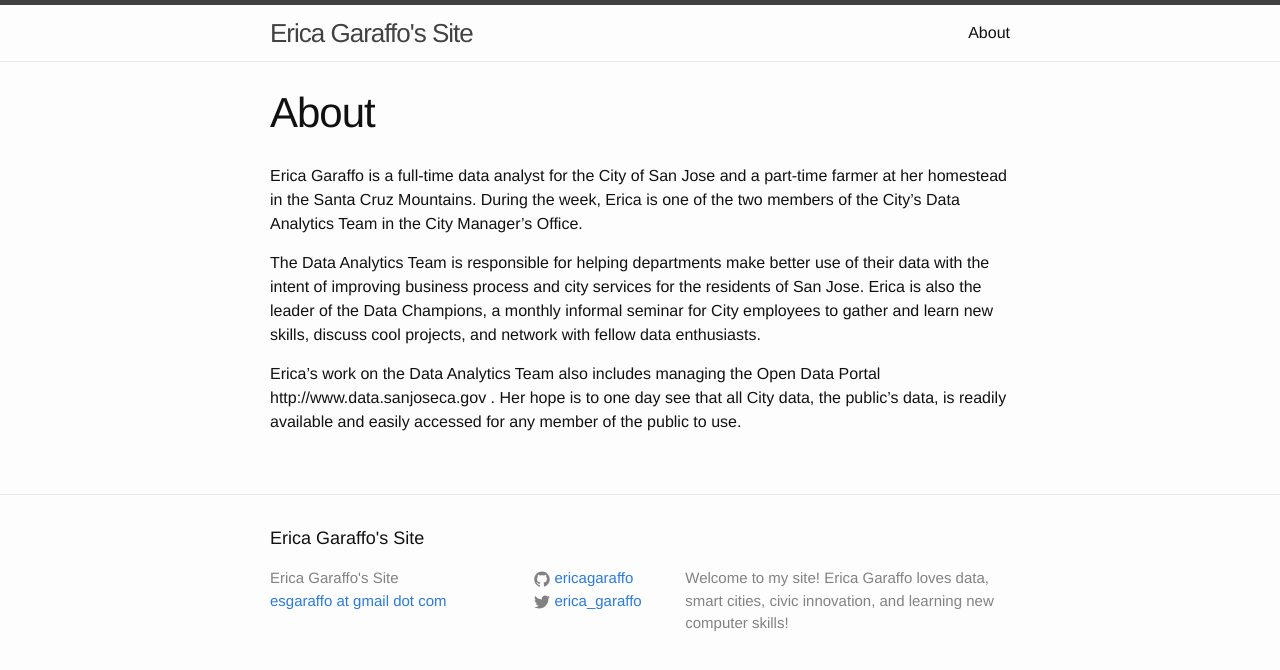
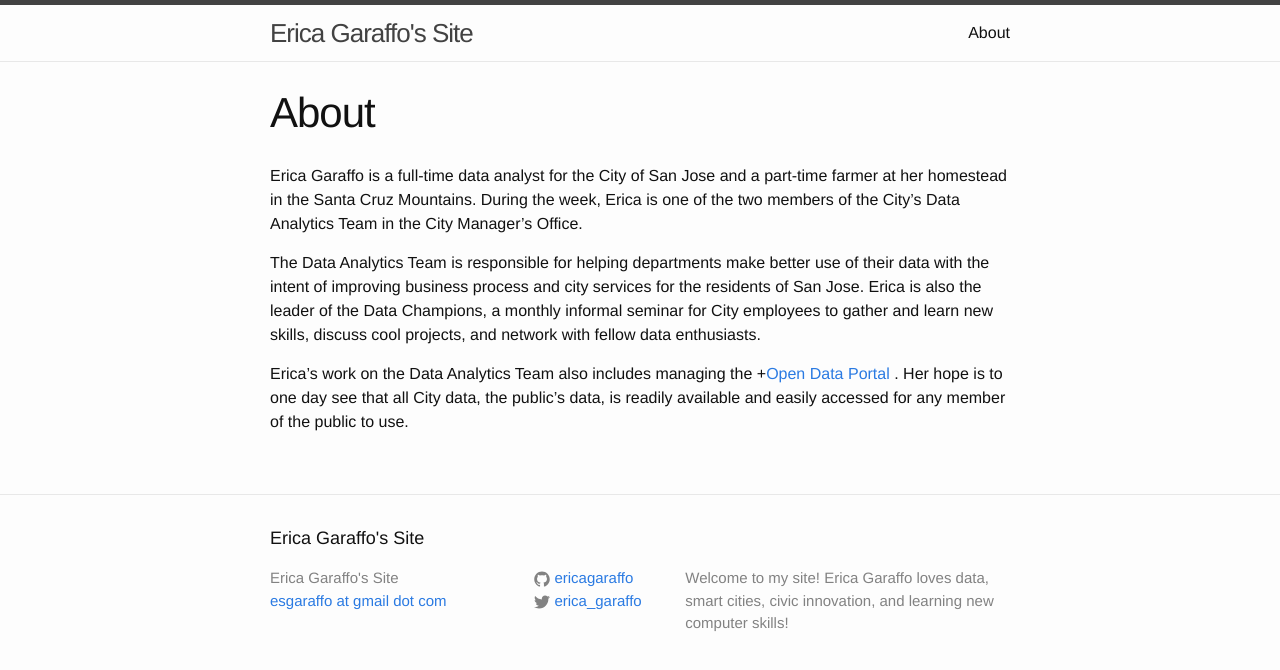
Before and after one commit to ericagaraffo/ericagaraffo.github.io, a Jekyll site: the page built from about.md, in a window 1280 px wide. Shown: the top 670 px of the page. Built offline with Jekyll 4.4.1, drawn with Linux system fonts in a browser that asks for light colours.

Commit message:
Update about.md

```diff
--- a/about.md
+++ b/about.md
@@ -8,4 +8,4 @@ Erica Garaffo is a full-time data analyst for the City of San Jose and a part-ti
 
 The Data Analytics Team is responsible for helping departments make better use of their data with the intent of improving business process and city services for the residents of San Jose.  Erica is also the leader of the Data Champions, a monthly informal seminar for City employees to gather and learn new skills, discuss cool projects, and network with fellow data enthusiasts.
 
-Erica's work on the Data Analytics Team also includes managing the Open Data Portal http://www.data.sanjoseca.gov .  Her hope is to one day see that all City data, the public's data, is readily available and easily accessed for any member of the public to use.
+Erica's work on the Data Analytics Team also includes managing the +[Open Data Portal](http://www.data.sanjoseca.gov) .  Her hope is to one day see that all City data, the public's data, is readily available and easily accessed for any member of the public to use.
```
